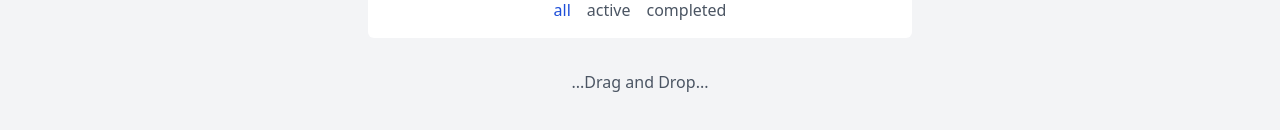
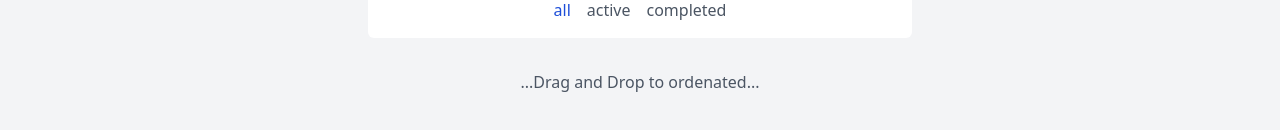
Before and after one commit to JesusELC/prueba, a React (Vite) app: page / in a window 1280 px wide. Shown: the part 270-400 px from the top of the page. Built offline with nearby package versions, Linux system fonts and the light colour scheme.

Commit message:
Finalizado ToDo funcional al 100

```diff
--- a/src/App.jsx
+++ b/src/App.jsx
@@ -10,11 +10,12 @@ import TodoList from "./components/TodoList.jsx";
 
 const initialStateTodos =JSON.parse(localStorage.getItem(`todos`)) || [];
 
-const reorder =(list, startIndex,endIndex) =>{
+const reorder =(list, startIndex,endIndex) => {
   const result =[...list];
-  const [removed] = result.splice(startIndex,1);
-  result.splice(endIndex,0,removed);
-}
+  const [removed] = result.splice(startIndex, 1);
+  result.splice(endIndex, 0, removed);
+  return result;
+};
 
 const App = () => {
   const [todos, setTodos] = useState(initialStateTodos);
@@ -44,7 +45,7 @@ const App = () => {
 
   const clearCompleted = ()=>{
     setTodos(todos.filter((todo) => !todo.completed));
-  }
+  };
 
   const [filter,setFilter] = useState("all");
 
@@ -61,14 +62,14 @@ const App = () => {
       default:
         return todos;
     }
-  }
+  };
 
-  const handleDragEnd = (result) =>{
+  const handleDragEnd = (result) => {
     const {destination, source} = result;
     if(!destination) return;
     if(source.index === destination.index && source.droppableId === destination.droppableId) return;
-    setTodos((prevTasks)=>reorder(prevTasks, source.index));
-  }
+    setTodos((prevTasks) => reorder(prevTasks, source.index, destination.index));
+  };
 
    return (
     <div className="bg-gray-100 dark:bg-gray-900 bg-contain bg-no-repeat min-h-screen bg-[url('./assets/images/bg-mobile-light.jpg')] md:bg-[url('./assets/images/bg-desktop-light.jpg')] dark:bg-[url('./assets/images/bg-mobile-dark.jpg')] md:dark:bg-[url('./assets/images/bg-desktop-dark.jpg')] transition-all duration-1000 ">
@@ -91,7 +92,7 @@ const App = () => {
       </main>
 
       <footer className="text-center mt-8 dark:text-gray-600 text-gray-600">
-        ...Drag and Drop...
+        ...Drag and Drop to ordenated...
       </footer>
 
     </div>
```
